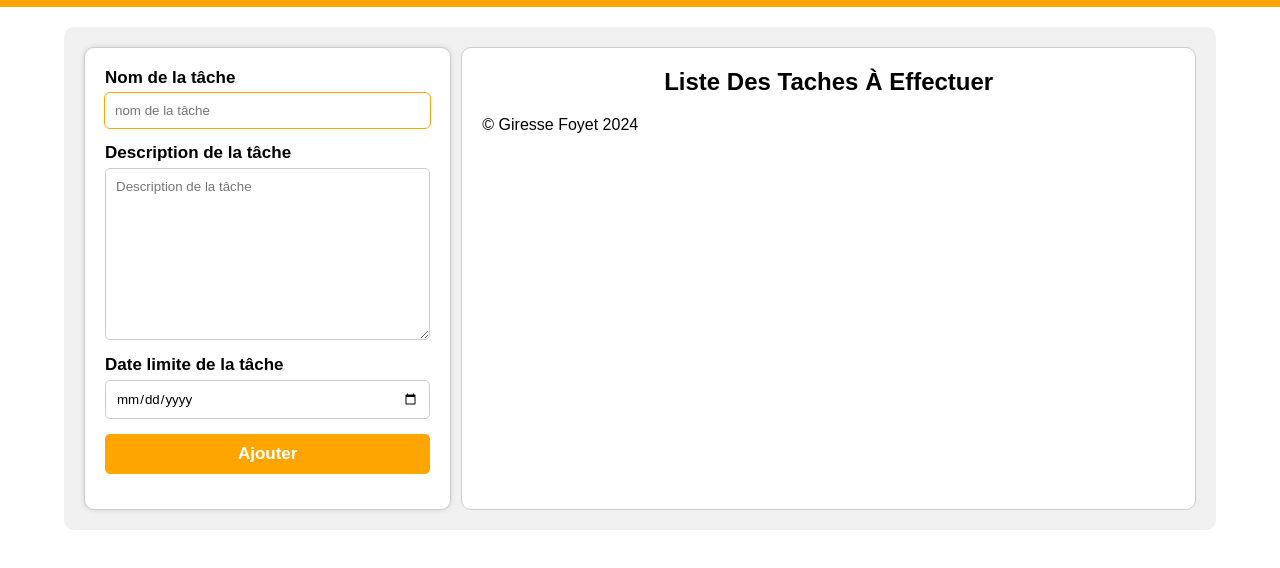
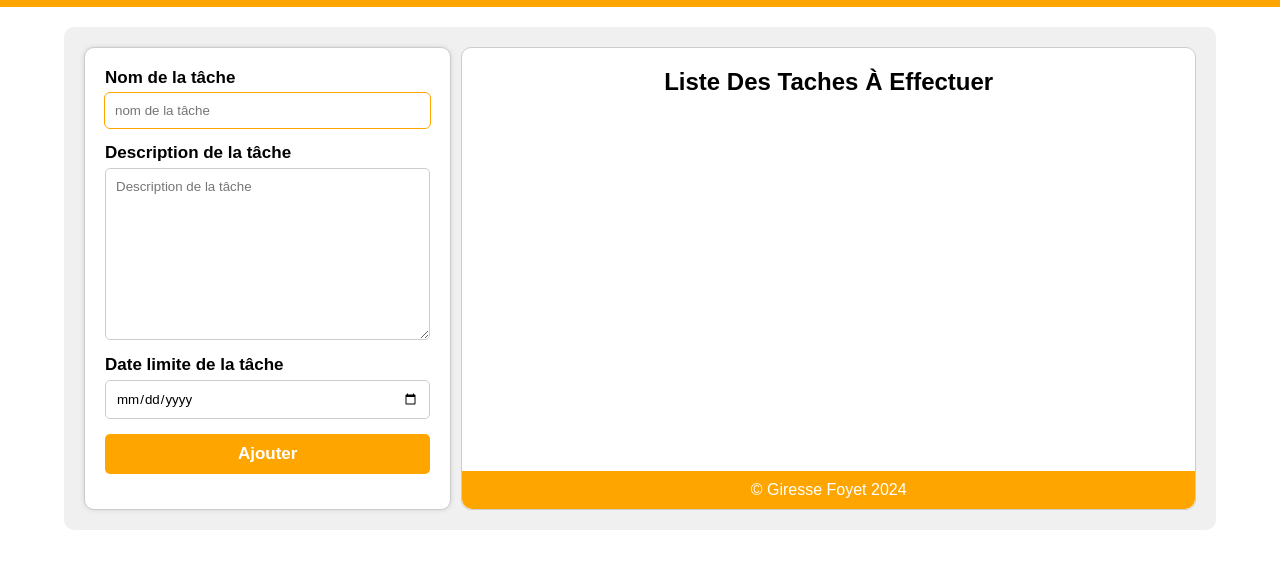
Before and after one commit to giressefoyet/TEST_PRATIQUE_ORANGE_GIRESSE_FOYET, a plain HTML site: page index.html in a window 1280 px wide. Shown: the part 50-618 px from the top of the page. Drawn offline with Linux system fonts and the light colour scheme.

Commit message:
Update styles.css

```diff
--- a/styles.css
+++ b/styles.css
@@ -99,6 +99,8 @@ form {
     padding: 20px;
     border: 1px solid #ccc;
     border-radius: 10px;
+    position: relative;
+    min-height: 300px;
 }
 
 #task-list h2 {
@@ -138,6 +140,17 @@ form {
     opacity: 0.7;
 }
 
+.footer{
+    text-align: center;
+    position: absolute;
+    bottom: 0;
+    left: 0;
+    width: 100%;
+    padding: 10px;
+    background-color: orange;
+    border-radius: 0 0 10px 10px;
+    color: white;
+}
 
 /* Assurer que le main est responsive */
 @media (max-width: 768px) {
```
